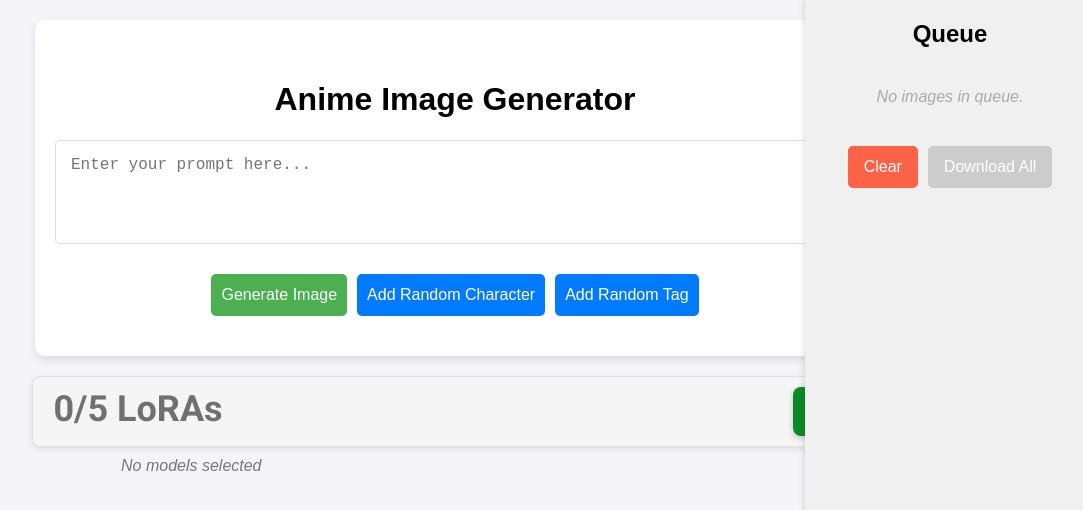
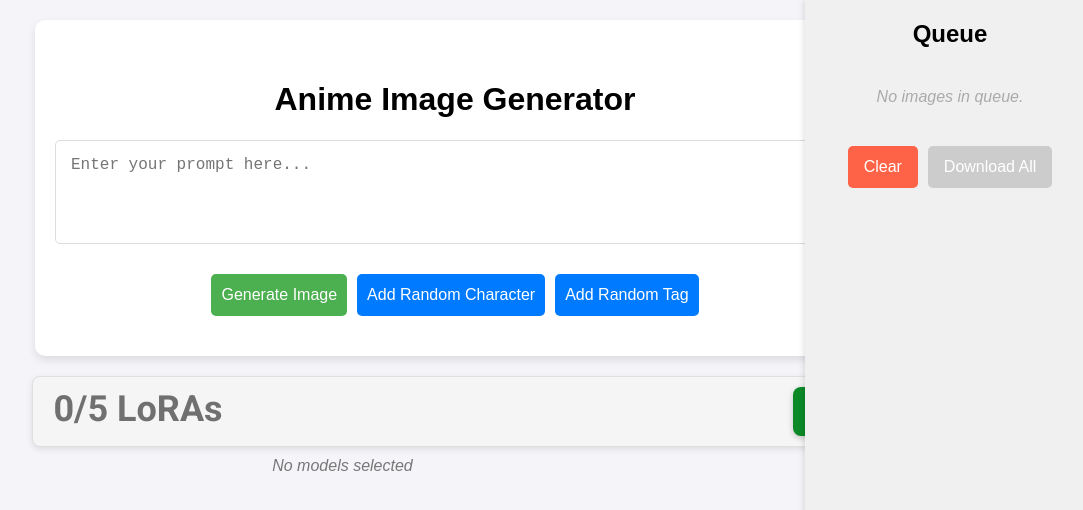
Before and after one commit to realsun1/img-generator, a React (Vite) app: page / in a window 1280 px wide. Shown: the top 510 px of the page, without its empty margins (185-1268 px from the left). Built offline with nearby package versions, Linux system fonts and the light colour scheme.

Commit message:
fix styling again

```diff
--- a/src/components/ImageGenerator/CivitaiModels/styles.css
+++ b/src/components/ImageGenerator/CivitaiModels/styles.css
@@ -525,8 +525,7 @@
     align-items: flex-start;
     overflow: hidden; /* Hide overflow */
     max-height: 100%; /* Ensure container doesn’t exceed its parent */
-    width: 60%;
-    margin-right: 200px;
+    width: 52%;
 }
 
 /* Container for individual selected model items */
```
